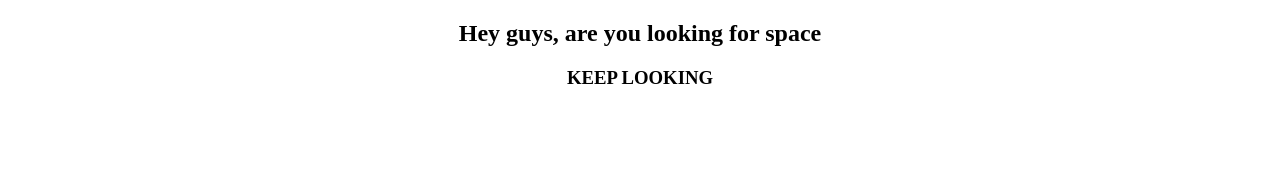
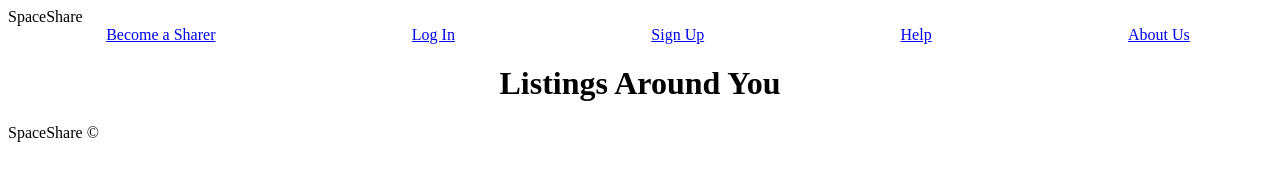
Before and after one commit to herbertmaa/SpaceShare, a plain HTML site: page page1.html in a window 1280 px wide. Drawn offline with Linux system fonts and the light colour scheme.

Commit message:
Added flex-box styling

```diff
--- a/page1.html
+++ b/page1.html
@@ -2,18 +2,29 @@
 <html lang="en">
   <head>
     <style>
-      h2 {
-        text-align: center;
-      }
-      h3 {
-        text-align: center;
+      nav {
+        width: 100vw;
+        display: flex;
+        flex-flow: row nowrap;
+        justify-content: space-around;
       }
     </style>
     <title>SpaceShare</title>
     <meta charset="utf-8">
   </head>
   <body>
-    <h2>Hey guys, are you looking for space</h2>
-    <h3>KEEP LOOKING</h3>
-  </body>
+    <header> SpaceShare </header>
+        <nav>
+          <a href="#">Become a Sharer</a>
+          <a href="#">Log In</a>
+          <a href="#">Sign Up</a>
+          <a href="#">Help</a>
+          <a href="#">About Us</a>
+        </nav>
+        <h1 style="text-align: center;">Listings Around You</h1>
+        <footer> SpaceShare &copy;</footer>
+    </div>
+
+</body>
+
 </html>
```
